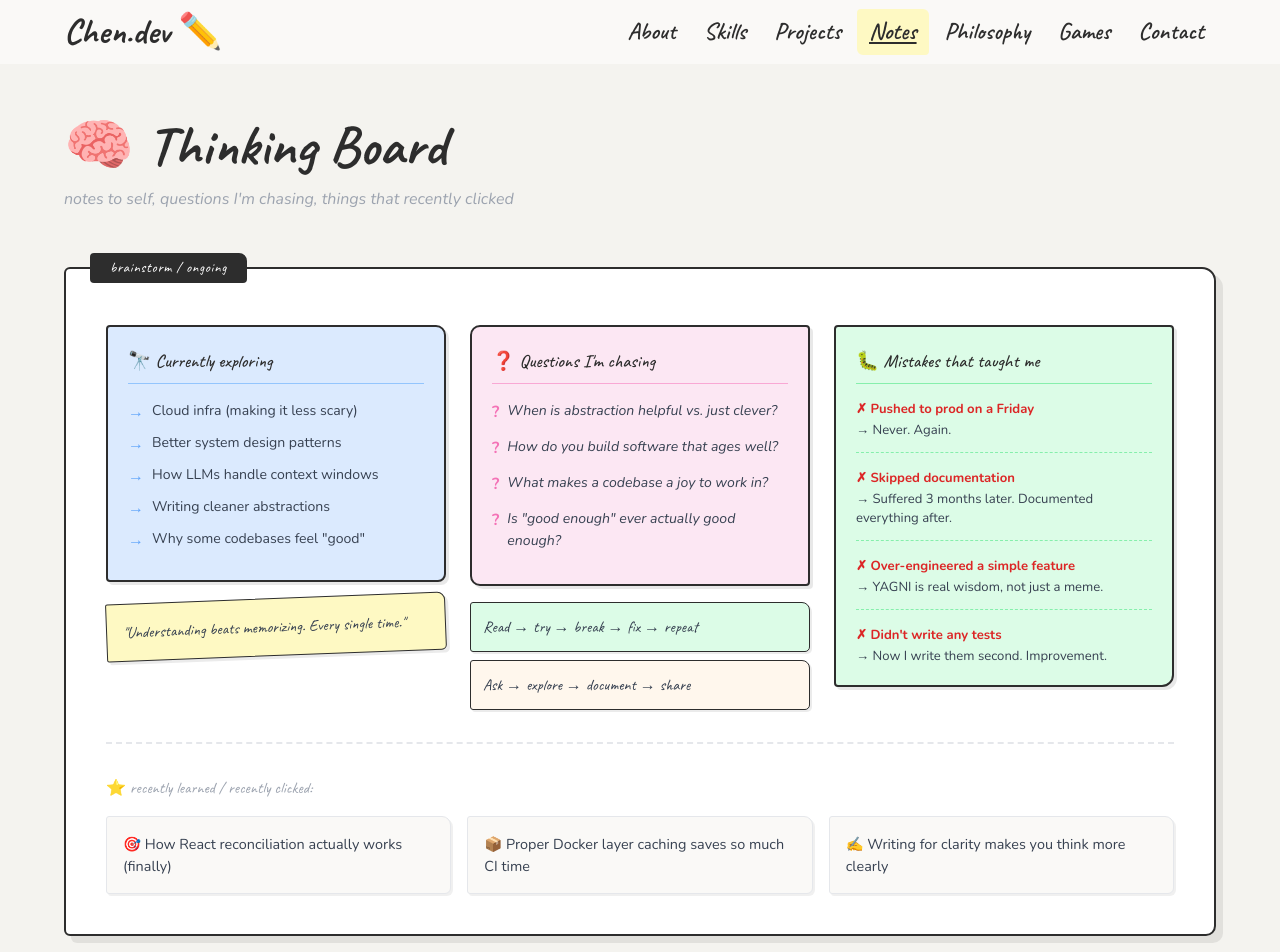
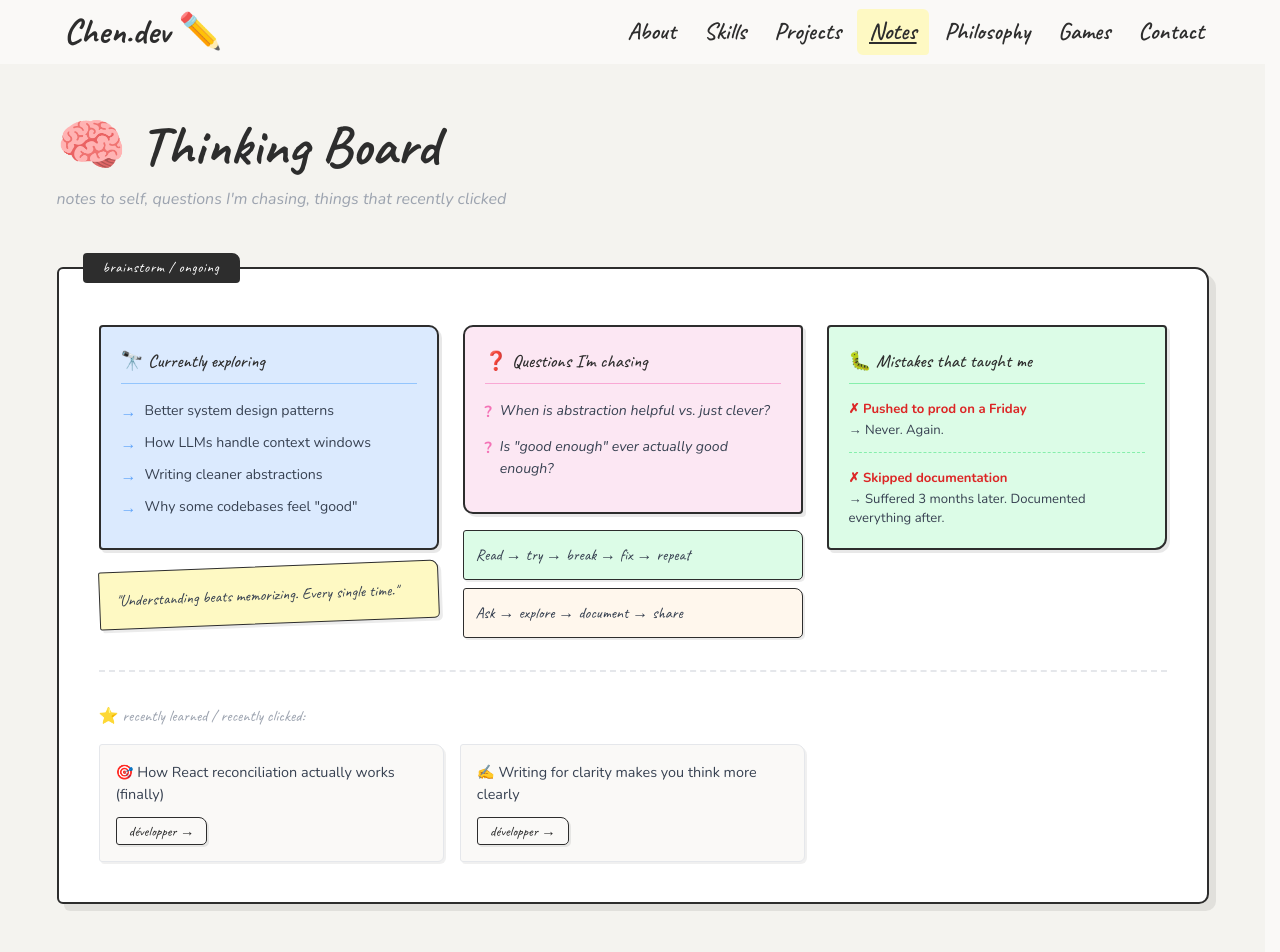
Before and after one commit to Chenbao2021/Portfolio, a React (Vite) app: page /notes in a window 1280 px wide. Shown: the top 952 px of the page. Built offline with nearby package versions, Linux system fonts and the light colour scheme.

Commit message:
Notes pages reforged

```diff
--- a/package.json
+++ b/package.json
@@ -30,6 +30,7 @@
     "eslint-plugin-react-refresh": "^0.5.2",
     "globals": "^17.6.0",
     "less": "^4.6.4",
+    "playwright": "^1.60.0",
     "vite": "^8.0.12"
   }
 }
--- a/src/components/LearningNotes.less
+++ b/src/components/LearningNotes.less
@@ -244,6 +244,9 @@
   padding: 16px;
   box-shadow: 2px 2px 0 rgba(0, 0, 0, 0.06);
   transition: transform 0.15s ease;
+  display: flex;
+  flex-direction: column;
+  gap: 12px;
 
   &:hover {
     transform: translateY(-2px);
@@ -254,6 +257,123 @@
   color: #374151 !important;
   font-size: 0.9rem !important;
   line-height: 1.55 !important;
+  flex: 1;
+}
+
+.notes-win__expand-btn {
+  align-self: flex-start;
+  background: none;
+  border: 1.5px solid @dark;
+  border-radius: 3px 8px 5px 3px;
+  padding: 4px 12px;
+  font-family: "Caveat", cursive;
+  font-size: 0.9rem;
+  color: @dark;
+  cursor: pointer;
+  box-shadow: 2px 2px 0 rgba(0, 0, 0, 0.08);
+  transition: background-color 0.15s ease, transform 0.15s ease;
+
+  &:hover {
+    background-color: #ca8a04;
+    color: #ffffff;
+    border-color: #ca8a04;
+    transform: translateY(-1px);
+  }
+}
+
+// ── Modal ──────────────────────────────────────────
+.notes-modal {
+  border: 2px solid @dark !important;
+  border-radius: 6px 14px 10px 6px !important;
+  box-shadow: 8px 8px 0 rgba(0, 0, 0, 0.1) !important;
+  background-color: #ffffff !important;
+  max-height: 80vh !important;
+  display: flex !important;
+  flex-direction: column !important;
+
+  @media (max-width: 899px) {
+    height: 80vh !important;
+  }
+}
+
+.notes-modal__content {
+  padding: 32px !important;
+  position: relative;
+  overflow-y: auto !important;
+  flex: 1 !important;
+}
+
+.notes-modal__close {
+  position: absolute !important;
+  top: 12px !important;
+  right: 12px !important;
+  font-size: 0.8rem !important;
+  color: #9ca3af !important;
+
+  &:hover {
+    color: @dark !important;
+  }
+}
+
+.notes-modal__title {
+  font-size: 1.15rem !important;
+  font-weight: 700 !important;
+  color: @dark !important;
+  line-height: 1.4 !important;
+  margin-bottom: 16px !important;
+  padding-right: 32px;
+}
+
+.notes-modal__summary {
+  font-size: 0.9rem !important;
+  color: #374151 !important;
+  line-height: 1.65 !important;
+  margin-bottom: 20px !important;
+  padding: 12px 16px;
+  background-color: #fef9c3;
+  border-left: 3px solid #ca8a04;
+  border-radius: 0 4px 4px 0;
+}
+
+.notes-modal__points {
+  display: flex;
+  flex-direction: column;
+  gap: 10px;
+  margin-bottom: 20px;
+}
+
+.notes-modal__point {
+  display: flex;
+  gap: 8px;
+  align-items: flex-start;
+}
+
+.notes-modal__point-bullet {
+  color: #60a5fa;
+  font-weight: 700;
+  flex-shrink: 0;
+  margin-top: 1px;
+}
+
+.notes-modal__point-text {
+  color: #374151 !important;
+  font-size: 0.88rem !important;
+  line-height: 1.6 !important;
+}
+
+.notes-modal__takeaway {
+  background-color: #dcfce7;
+  border: 1.5px solid @dark;
+  border-radius: 3px 9px 6px 3px;
+  padding: 14px 16px;
+  box-shadow: 3px 3px 0 rgba(0, 0, 0, 0.07);
+}
+
+.notes-modal__takeaway-text {
+  font-family: "Caveat", cursive !important;
+  font-size: 1.05rem !important;
+  color: #374151 !important;
+  line-height: 1.5 !important;
 }
 
 .notes-connector {
--- a/src/components/LearningNotes.tsx
+++ b/src/components/LearningNotes.tsx
@@ -1,11 +1,27 @@
-import React, { JSX } from "react";
-import { Box, Typography, Container } from "@mui/material";
+import React, { JSX, useState } from "react";
+import {
+  Box,
+  Typography,
+  Container,
+  Dialog,
+  DialogContent,
+  IconButton,
+} from "@mui/material";
 import SectionHeader from "./SectionHeader";
 import "./LearningNotes.less";
 
 interface Mistake {
   bad: string;
   learned: string;
+}
+
+interface WinItem {
+  title: string;
+  details: {
+    summary: string;
+    points: string[];
+    takeaway: string;
+  };
 }
 
 const ConnectorLine = (): JSX.Element => (
@@ -34,7 +50,44 @@ const ConnectorLine = (): JSX.Element => (
   </svg>
 );
 
+const WIN_ITEMS: WinItem[] = [
+  {
+    title: "🎯 How React reconciliation actually works (finally)",
+    details: {
+      summary:
+        "React doesn't re-render the whole DOM on every state change — it compares a virtual DOM tree with the previous one and only patches what changed.",
+      points: [
+        "The reconciler builds a 'fiber tree' — each node represents a component with its state, props, and work queue.",
+        "Diffing is O(n) thanks to two heuristics: elements of different types produce different trees, and keys help identify stable list items across renders.",
+        "Without a key (or with index as key), React re-creates list items when order changes — causing layout jumps and lost local state.",
+        "Concurrent Mode (React 18) lets the reconciler pause, prioritize, and resume work — that's why transitions feel smoother.",
+        "useTransition and useDeferredValue are direct hooks into this priority system.",
+      ],
+      takeaway:
+        "Keys aren't just a lint rule. They're the contract React uses to decide whether to update or unmount+remount a component.",
+    },
+  },
+  {
+    title: "✍️ Writing for clarity makes you think more clearly",
+    details: {
+      summary:
+        "Vague writing is a symptom of vague thinking. The act of writing forces you to surface assumptions and fill in gaps you didn't know existed.",
+      points: [
+        "If you can't explain it in one clear sentence, you probably don't fully understand it yet.",
+        "Writing a design doc before coding exposes edge cases early — when they're cheap to fix.",
+        "Active voice + short sentences reduce cognitive load for the reader and force precision in the author.",
+        "The rubber-duck effect: writing to explain something to someone else reactivates your own understanding.",
+        "Docs written right after solving a problem are the most accurate — delay and you lose the 'why' behind decisions.",
+      ],
+      takeaway:
+        "Writing is thinking made visible. If the sentence is fuzzy, the idea behind it is too.",
+    },
+  },
+];
+
 export default function LearningNotes(): JSX.Element {
+  const [selectedWin, setSelectedWin] = useState<WinItem | null>(null);
+
   return (
     <Box component="section" id="notes" className="notes-section">
       <Container maxWidth="lg">
@@ -59,7 +112,6 @@ export default function LearningNotes(): JSX.Element {
                   🔭 Currently exploring
                 </Typography>
                 {[
-                  "Cloud infra (making it less scary)",
                   "Better system design patterns",
                   "How LLMs handle context windows",
                   "Writing cleaner abstractions",
@@ -94,8 +146,6 @@ export default function LearningNotes(): JSX.Element {
                 </Typography>
                 {[
                   "When is abstraction helpful vs. just clever?",
-                  "How do you build software that ages well?",
-                  "What makes a codebase a joy to work in?",
                   'Is "good enough" ever actually good enough?',
                 ].map((q) => (
                   <Box key={q} className="notes-questions__item">
@@ -140,14 +190,6 @@ export default function LearningNotes(): JSX.Element {
                     learned:
                       "Suffered 3 months later. Documented everything after.",
                   },
-                  {
-                    bad: "Over-engineered a simple feature",
-                    learned: "YAGNI is real wisdom, not just a meme.",
-                  },
-                  {
-                    bad: "Didn't write any tests",
-                    learned: "Now I write them second. Improvement.",
-                  },
                 ].map(({ bad, learned }: Mistake) => (
                   <Box key={bad} className="notes-mistake">
                     <Typography variant="body2" className="notes-mistake__bad">
@@ -170,21 +212,75 @@ export default function LearningNotes(): JSX.Element {
               ⭐ recently learned / recently clicked:
             </Typography>
             <Box className="notes-wins-grid">
-              {[
-                "🎯 How React reconciliation actually works (finally)",
-                "📦 Proper Docker layer caching saves so much CI time",
-                "✍️ Writing for clarity makes you think more clearly",
-              ].map((win) => (
-                <Box key={win} className="notes-win">
+              {WIN_ITEMS.map((win) => (
+                <Box key={win.title} className="notes-win">
                   <Typography variant="body2" className="notes-win__text">
-                    {win}
+                    {win.title}
                   </Typography>
+                  <Box
+                    component="button"
+                    className="notes-win__expand-btn"
+                    onClick={() => setSelectedWin(win)}
+                  >
+                    développer →
+                  </Box>
                 </Box>
               ))}
             </Box>
           </Box>
         </Box>
       </Container>
+
+      <Dialog
+        open={selectedWin !== null}
+        onClose={() => setSelectedWin(null)}
+        maxWidth="sm"
+        fullWidth
+        disableScrollLock
+        PaperProps={{ className: "notes-modal" }}
+      >
+        {selectedWin && (
+          <DialogContent className="notes-modal__content">
+            <IconButton
+              onClick={() => setSelectedWin(null)}
+              className="notes-modal__close"
+              size="small"
+            >
+              ✕
+            </IconButton>
+
+            <Typography className="notes-modal__title">
+              {selectedWin.title}
+            </Typography>
+
+            <Typography className="notes-modal__summary">
+              {selectedWin.details.summary}
+            </Typography>
+
+            <Box className="notes-modal__points">
+              {selectedWin.details.points.map((point, i) => (
+                <Box key={i} className="notes-modal__point">
+                  <Typography className="notes-modal__point-bullet">
+                    →
+                  </Typography>
+                  <Typography
+                    variant="body2"
+                    className="notes-modal__point-text"
+                  >
+                    {point}
+                  </Typography>
+                </Box>
+              ))}
+            </Box>
+
+            <Box className="notes-modal__takeaway">
+              <Typography className="notes-modal__takeaway-text">
+                💡 {selectedWin.details.takeaway}
+              </Typography>
+            </Box>
+          </DialogContent>
+        )}
+      </Dialog>
     </Box>
   );
 }
--- a/src/components/Navbar.tsx
+++ b/src/components/Navbar.tsx
@@ -130,6 +130,7 @@ export default function Navbar(): JSX.Element {
         anchor="right"
         open={drawerOpen}
         onClose={closeDrawer}
+        disableScrollLock
         PaperProps={{ className: "navbar-drawer-paper" }}
       >
         <Box className="navbar-drawer-header">
--- a/src/components/Projects.less
+++ b/src/components/Projects.less
@@ -267,6 +267,10 @@
   flex-direction: column !important;
   max-height: 80vh !important;
   overflow: hidden !important;
+
+  @media (max-width: 899px) {
+    height: 80vh !important;
+  }
 }
 
 .projects-modal__strip {
--- a/src/components/Projects.tsx
+++ b/src/components/Projects.tsx
@@ -25,6 +25,7 @@ function ProjectModal({
       onClose={onClose}
       maxWidth="sm"
       fullWidth
+      disableScrollLock
       PaperProps={{ className: "projects-modal" }}
     >
       {project && (
--- a/src/data/contact.ts
+++ b/src/data/contact.ts
@@ -1,35 +1,35 @@
 export interface ContactLink {
-  label: string
-  handle: string
-  href: string
-  icon: string
-  colorKey: 'yellow' | 'gray' | 'blue'
-  btnText: string
+  label: string;
+  handle: string;
+  href: string;
+  icon: string;
+  colorKey: "yellow" | "gray" | "blue";
+  btnText: string;
 }
 
 export const links: ContactLink[] = [
   {
-    label: 'Email',
-    handle: 'yuchenbao2015@gmail.com',
-    href: 'mailto:yuchenbao2015@gmail.com',
-    icon: '✉️',
-    colorKey: 'yellow',
-    btnText: 'Send Email',
+    label: "Email",
+    handle: "yuchenbao2015@gmail.com",
+    href: "mailto:yuchenbao2015@gmail.com",
+    icon: "✉️",
+    colorKey: "yellow",
+    btnText: "Send Email",
   },
   {
-    label: 'GitHub',
-    handle: '@yuchenbao',
-    href: '#',
-    icon: '🐙',
-    colorKey: 'gray',
-    btnText: 'View GitHub',
+    label: "GitHub",
+    handle: "@yuchenbao",
+    href: "https://github.com/Chenbao2021",
+    icon: "🐙",
+    colorKey: "gray",
+    btnText: "View GitHub",
   },
   {
-    label: 'LinkedIn',
-    handle: 'in/yuchenbao',
-    href: 'https://www.linkedin.com/in/yuchenbao/',
-    icon: '💼',
-    colorKey: 'blue',
-    btnText: 'Connect',
+    label: "LinkedIn",
+    handle: "in/yuchenbao",
+    href: "https://www.linkedin.com/in/yuchenbao/",
+    icon: "💼",
+    colorKey: "blue",
+    btnText: "Connect",
   },
-]
+];
--- a/src/data/projects.ts
+++ b/src/data/projects.ts
@@ -52,7 +52,7 @@ export const projects: Project[] = [
     tech: ["React Native", "TypeScript", "Firebase"],
     role: "Solo — designed, built, wrote the docs (all three lines of them)",
     // github: "#",
-    colorKey: "yellow",
+    colorKey: "pink",
     emoji: "🗂️",
     professional: true,
   },
--- a/src/main.tsx
+++ b/src/main.tsx
@@ -1,5 +1,6 @@
 import React from "react";
 import ReactDOM from "react-dom/client";
+import "./index.less";
 import App from "./App";
 
 ReactDOM.createRoot(document.getElementById("root")!).render(
```
Also changed, not shown: src/index.less (renamed from src/index.css, +35 -12 lines), test-notes2.mjs (added, +10 -0 lines), .claude/settings.local.json, 1 other file (tests, documents, lock files or other folders).
